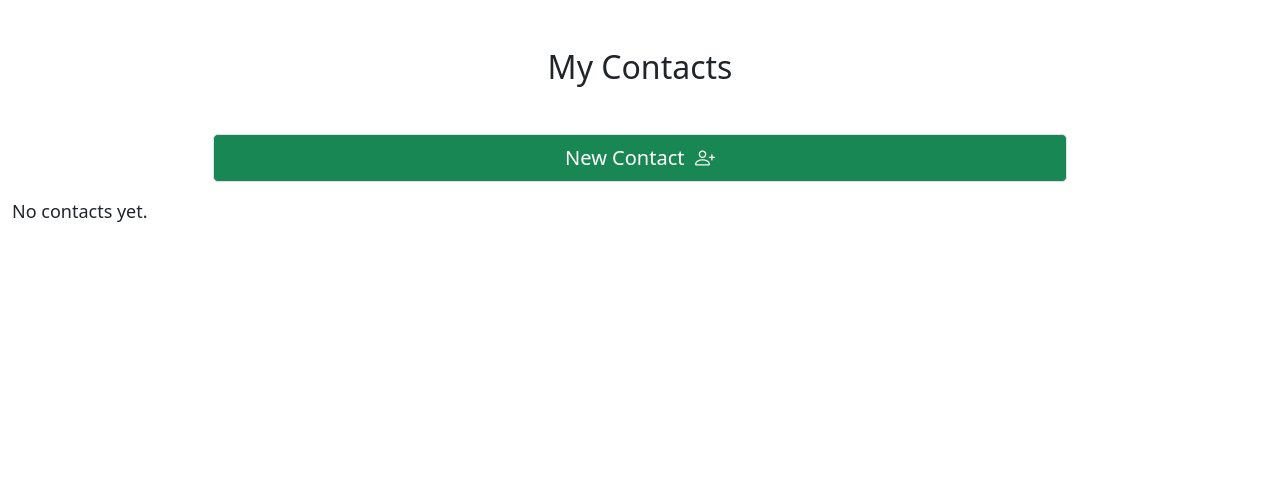
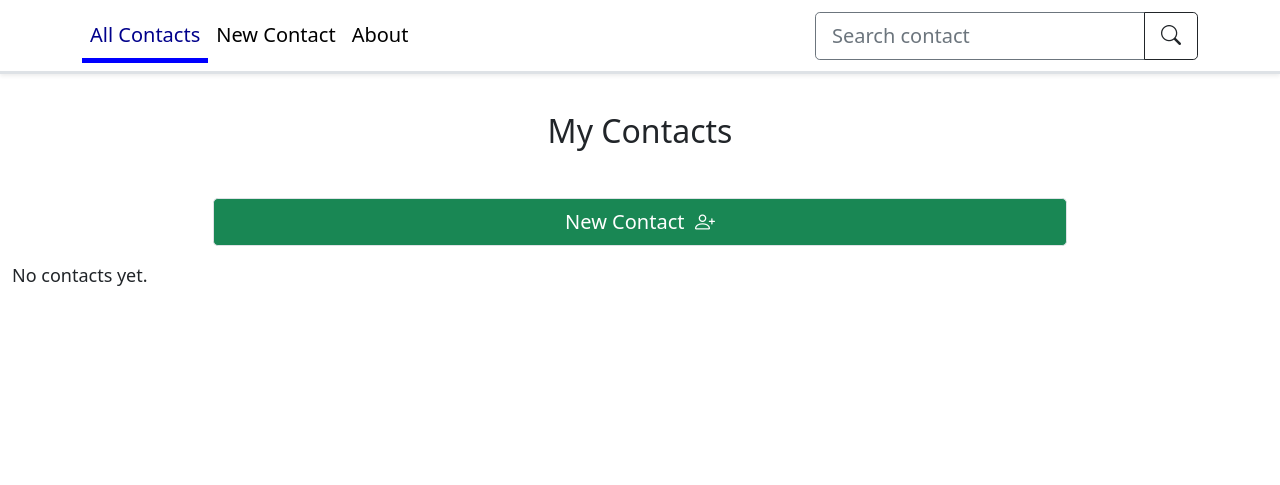
Before and after one commit to Miguelrom/contacts, a Django app: page /contacts/ in a window 1280 px wide. Shown: the top 485 px of the page. Before the commit the page ends 222 px from the top, so only its background shows below. Run offline with Django 4.2, Linux system fonts and the light colour scheme; data that the repository does not hold is empty.

Commit message:
Add top navigation bar.

```diff
--- a/directory/static/directory/css/styles.css
+++ b/directory/static/directory/css/styles.css
@@ -1,9 +1,29 @@
 body {
   font-size: 18px;
+  padding-top: 4rem;
+  min-height: 75rem;
 }
 
 .debug-border {
   border: 1px solid black;
+}
+
+
+@media (min-width: 768px) {
+
+  .active-tab {
+    border-bottom: 5px solid blue;
+    color: darkblue !important;
+  }
+
+}
+
+@media (max-width: 767px) {
+
+  .active-tab {
+    background-color: lightblue;
+  }
+
 }
 
 .contact-item {
--- /dev/null
+++ b/directory/static/directory/js/dynamics.js
@@ -0,0 +1,22 @@
+const navigation = document.getElementById('navigation');
+
+const contactsLink = document.getElementById('contacts');
+const contactCreateLink = document.getElementById('contact-create');
+const aboutLink = document.getElementById('about');
+
+window.addEventListener('load', function(e) {
+  const currentActive = navigation.getElementsByClassName('active-tab');
+
+  if (currentActive.length !== 0){
+    currentActive[0].classList.toggle('active-tab');
+  }
+
+  if (window.location.pathname === contactsLink.pathname){
+    contactsLink.classList.toggle('active-tab');
+  } else if (window.location.pathname === contactCreateLink.pathname) {
+    contactCreateLink.classList.toggle('active-tab');
+  } else if (window.location.pathname === aboutLink.pathname) {
+    aboutLink.classList.toggle('active-tab');
+  }
+
+});
--- a/directory/templates/directory/base.html
+++ b/directory/templates/directory/base.html
@@ -13,6 +13,8 @@
   {% load static %}
   <!-- Additional CSS -->
   <link rel="stylesheet" href="{% static 'directory/css/styles.css' %}">
+  <!-- Additional JS -->
+  <script defer src="{% static 'directory/js/dynamics.js' %}"></script>
   <!-- Favicons -->
   <link rel="apple-touch-icon" sizes="180x180" href="{% static 'directory/img/apple-touch-icon.png' %}">
   <link rel="icon" type="image/png" sizes="16x16" href="{% static 'directory/img/favicon-16x16.png' %}">
@@ -20,6 +22,27 @@
   <title>{% block title %}{% endblock %}</title>
 </head>
 <body>
+
+  <nav class="navbar navbar-expand-md navbar-light fixed-top border-bottom border-3 shadow-sm bg-white">
+    <div class="container-fluid container-lg">
+      <button class="navbar-toggler" type="button" data-bs-toggle="collapse" data-bs-target="#navbarMenu" aria-controls="navbarMenu" aria-expanded="false" aria-label="Toggle navigation">
+        <span class="navbar-toggler-icon"></span>
+      </button>
+      <div class="collapse navbar-collapse" id="navbarMenu">
+        <ul id="navigation" class="navbar-nav me-auto mb-2 mb-md-0 pt-1">
+          <li class="nav-item"><a id="contacts" href="{% url 'contacts' %}" class="nav-link text-black fs-5">All Contacts</a></li>
+          <li class="nav-item"><a id="contact-create" href="{% url 'contact-create' %}" class="nav-link text-black fs-5 ">New Contact</a></li>
+          <li class="nav-item"><a id="about" href="#" class="nav-link text-black fs-5">About</a></li>
+        </ul>
+        <form action="{% url 'contact-search' %}" method="get">
+          <div class="input-group input-group-lg">
+            <input class="form-control border-secondary" type="text" placeholder="Search contact" name="search_query">
+            <button class="btn btn-outline-dark " type="submit"><i class="bi bi-search"></i></button>
+          </div>
+        </form>
+      </div>
+    </div>
+  </nav>
   {% block content %}{% endblock content %}
 </body>
 </html>
```
